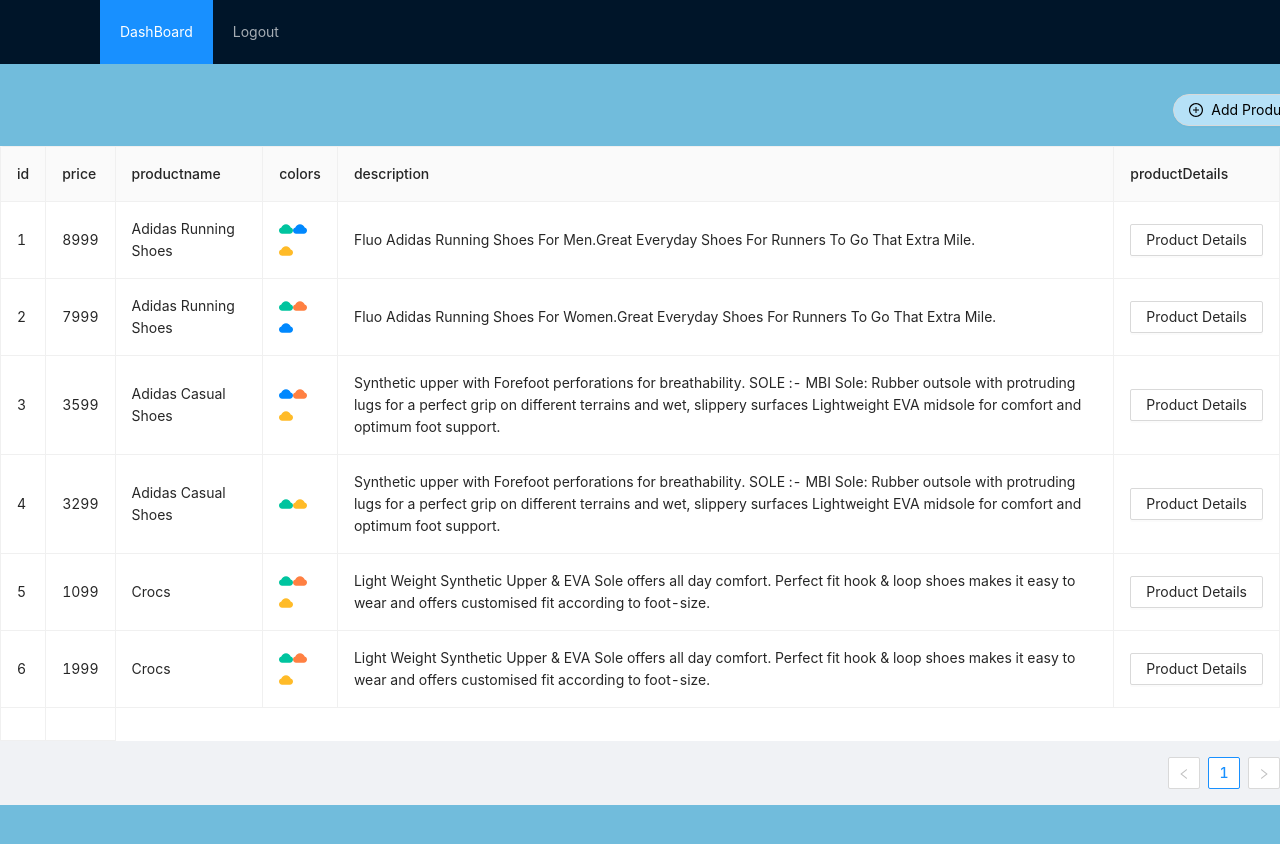
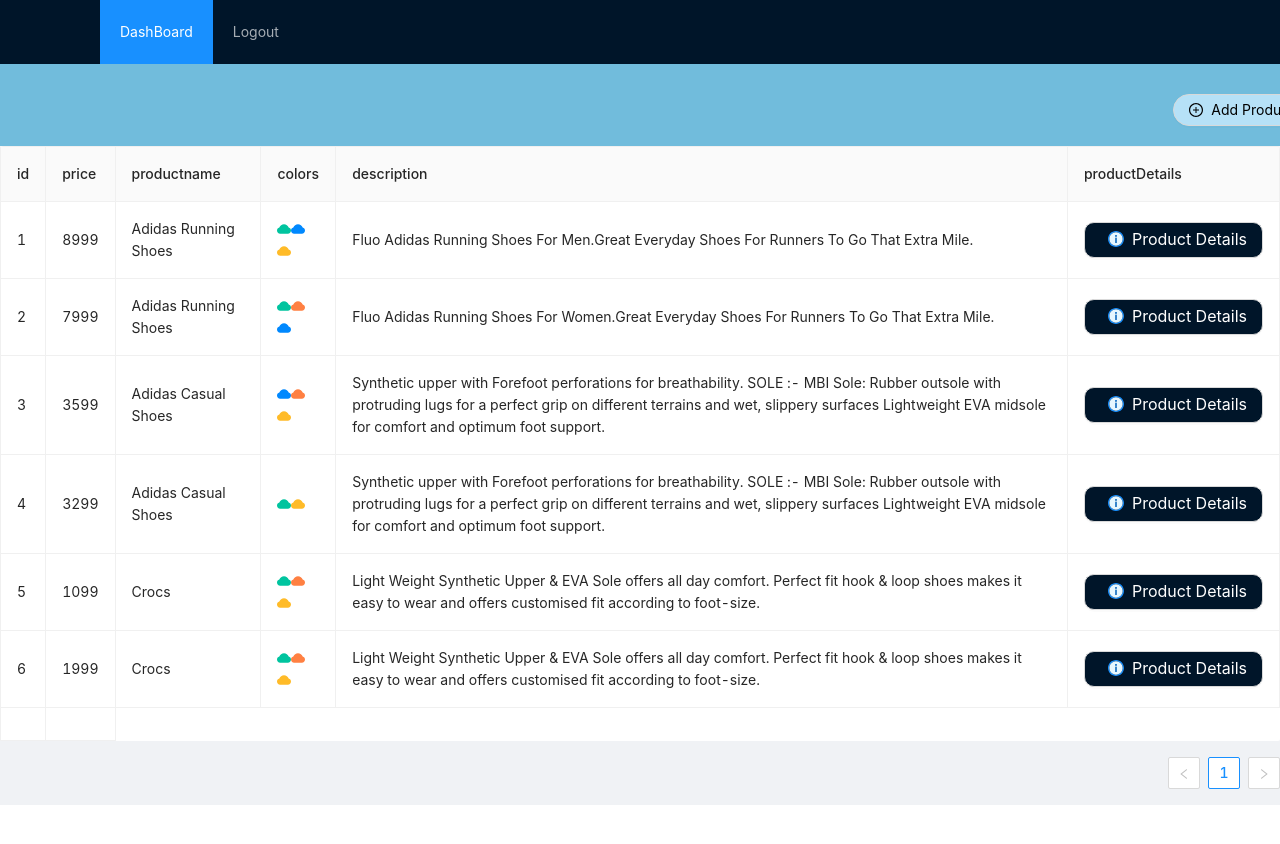
Before and after one commit to PradeepPackiyam/Dashboard, a React (Create React App) app: page /dashboardpage in a window 1280 px wide. Shown: the top 844 px of the page. After the commit the page ends 805 px from the top, so only its background shows below. Built offline with nearby package versions, Linux system fonts and the light colour scheme.

Commit message:
update project

```diff
--- a/src/App.js
+++ b/src/App.js
@@ -22,7 +22,7 @@
   const [ value, setValue] = useState();
   const [productlists, setProductLists] = useState([
     {
-      id: "1",
+      id: 1,
       productname: "Adidas Running Shoes",
       price: 8999,
       description: "Fluo Adidas Running Shoes For Men.Great Everyday Shoes For Runners To Go That Extra Mile. ",
--- a/src/Components/Addproductform.js
+++ b/src/Components/Addproductform.js
@@ -1,6 +1,6 @@
 import { Button, Form, Input,message, Radio,Modal} from "antd";
 
-import { Checkbox,Layout,Row,Col,Select, InputNumber  } from 'antd';
+import { Checkbox,Layout,Row,Col,Select, InputNumber,Card  } from 'antd';
 
 import React from 'react'
 import { useContext,useState } from 'react'
@@ -69,9 +69,9 @@
     <div >
         <>
 
-        <Layout>
+        <Layout >
 
-          <Content className="home" style={{marginLeft:'-180px',marginRight:'-160px'}}>
+          <Content className="home">
 
 
           <Form form={form} onFinish={onFinish}
@@ -93,7 +93,7 @@
 
 
 
-            <Card title='NEW PRODUCT' style={{borderRadius:50,padding:40}}>
+            <Card title='NEW PRODUCT' style={{borderRadius:50}}>
 
 
             <Form.Item label="Productname" name="productname"
@@ -116,7 +116,7 @@
 
 
             </Form.Item>
-            <Form.Item label="Description" name="description"  rules={[{ required: true, message: 'Please input the product description' }]} >>
+            <Form.Item label="Description" name="description"  rules={[{ required: true, message: 'Please input the product description' }]} >
               <Input placeholder="description" required style={{borderRadius:30}}></Input>
 
 
--- a/src/Components/Addproductpage.js
+++ b/src/Components/Addproductpage.js
@@ -9,7 +9,7 @@
 const { Header,Content } = Layout;
 function Addproductpage() {
   return (
-    <div >
+    <div style={{marginBottom:'-900px'}} >
 
 
     <Layout className="layout">
@@ -33,13 +33,13 @@
 
 
 
-    <Content
-         >
+    <Content  className='home' style={{marginBottom:'-750px'}}
+        >
             <Row>
 
-    <Col span={2}></Col>
-    <Col span={20}>  <Addproductform /> </Col>
-    <Col span={2}></Col>
+    <Col span={4}></Col>
+    <Col span={16}>  <Addproductform /> </Col>
+    <Col span={4}></Col>
 
 
 
--- a/src/Components/Dashboardpage.js
+++ b/src/Components/Dashboardpage.js
@@ -17,7 +17,7 @@
   return (
     <div ><Layout >
     <Header>
-      <div className="logo" />
+
 
       <Dashboardnav />
     </Header>
@@ -36,6 +36,7 @@
     </Layout>
 
 
+
     </div>
   )
 }
--- a/src/Components/Forms.js
+++ b/src/Components/Forms.js
@@ -31,7 +31,7 @@
 
 
 
-      <Form style={{paddingTop:80,marginBottom:'100%'}}
+      <Form style={{paddingTop:80}}
       name="basic"
       labelCol={{ span: 8 }}
       wrapperCol={{ span: 16 }}
--- a/src/Components/Login.js
+++ b/src/Components/Login.js
@@ -15,7 +15,7 @@
       <Nav />
      </Header>
 
-    <Content className='home'>
+    <Content className='home' style={{marginBottom:'-750px'}}>
     <Row justify="space-justify"  >
 
       <Col span={12} offset={6}>
--- a/src/Components/Productsdetails.js
+++ b/src/Components/Productsdetails.js
@@ -30,7 +30,7 @@
 
   return (
 
-<Layout >
+<Layout  style={{marginBottom:'-750px'}}>
 <Header>
 
       <Menu
@@ -66,7 +66,7 @@
 
     </Header>
 
-        <Content className='home' >
+        <Content className='home' style={{paddingBottom:110}}>
         <Row>
       <Col span={8}></Col>
       <Col span={8}><h1 style={{fontFamily:'verdana',fontSize:"xxx-large",color:'white',marginTop:'50px',backgroundColor:'rgb(0,21,41)',borderRadius:30,textAlign:'center'}} >Product Details</h1></Col>
--- a/src/Components/Productslist.js
+++ b/src/Components/Productslist.js
@@ -72,9 +72,9 @@
         <>
       {
 
-      <Link to={{ pathname: `/productsdetails/${productlists.key}` }}>
-           <Button key={productlists.key}>Product Details</Button>
 
+<Link to={{ pathname: `/productsdetails/${productlists.key}` }}>
+           <Button  key={productlists.key}  hoverable style={{color:'white',backgroundColor:'rgb(0,21,41)',borderRadius:'10px',fontSize:'medium',paddingBottom:30}}> <InfoCircleTwoTone  style={{fontSize:'medium'}}/>Product Details</Button>
 
 </Link>
     }
@@ -86,11 +86,11 @@
 
   return (
 
-    <div >
+    <div style={{marginBottom:'-750px'}} >
 
 
 
-        <Layout >
+        <Layout className="layout">
             <Content >
 
         <Table columns={columns}   dataSource={productlists} bordered
```
